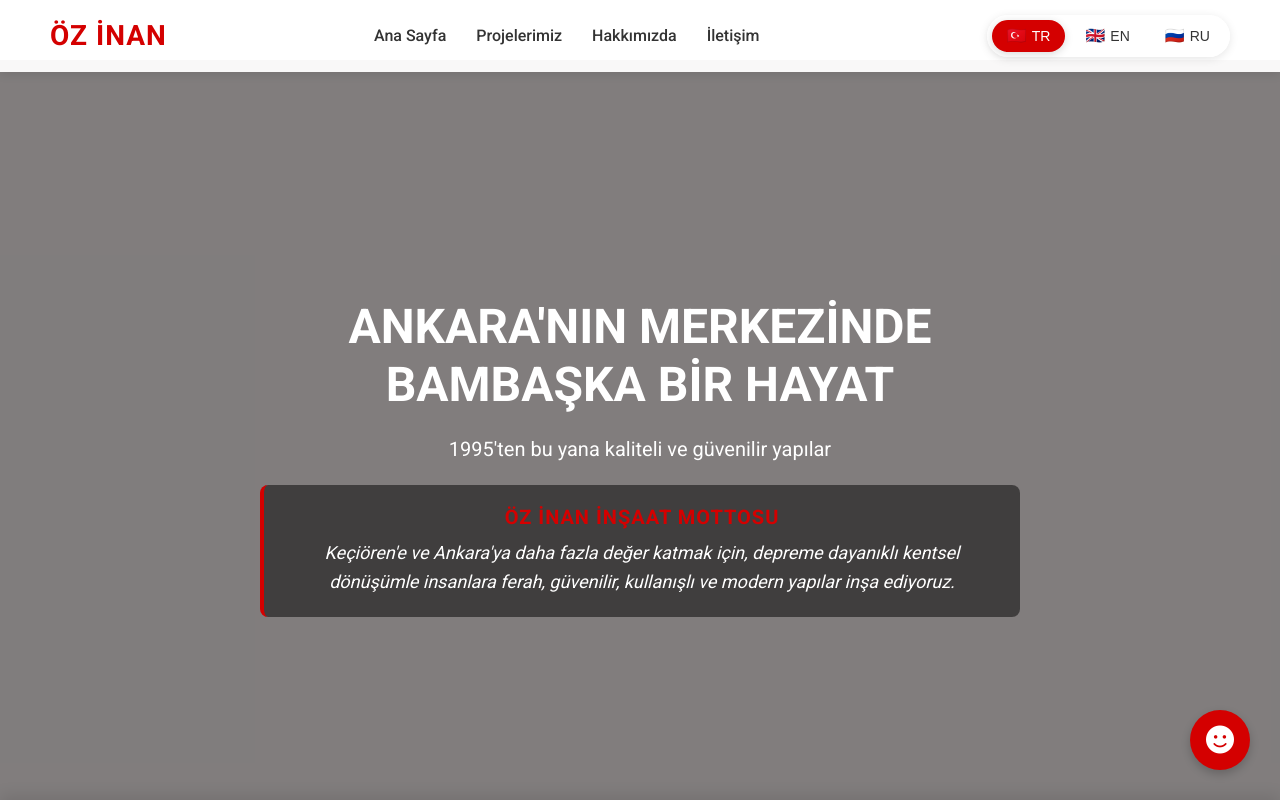
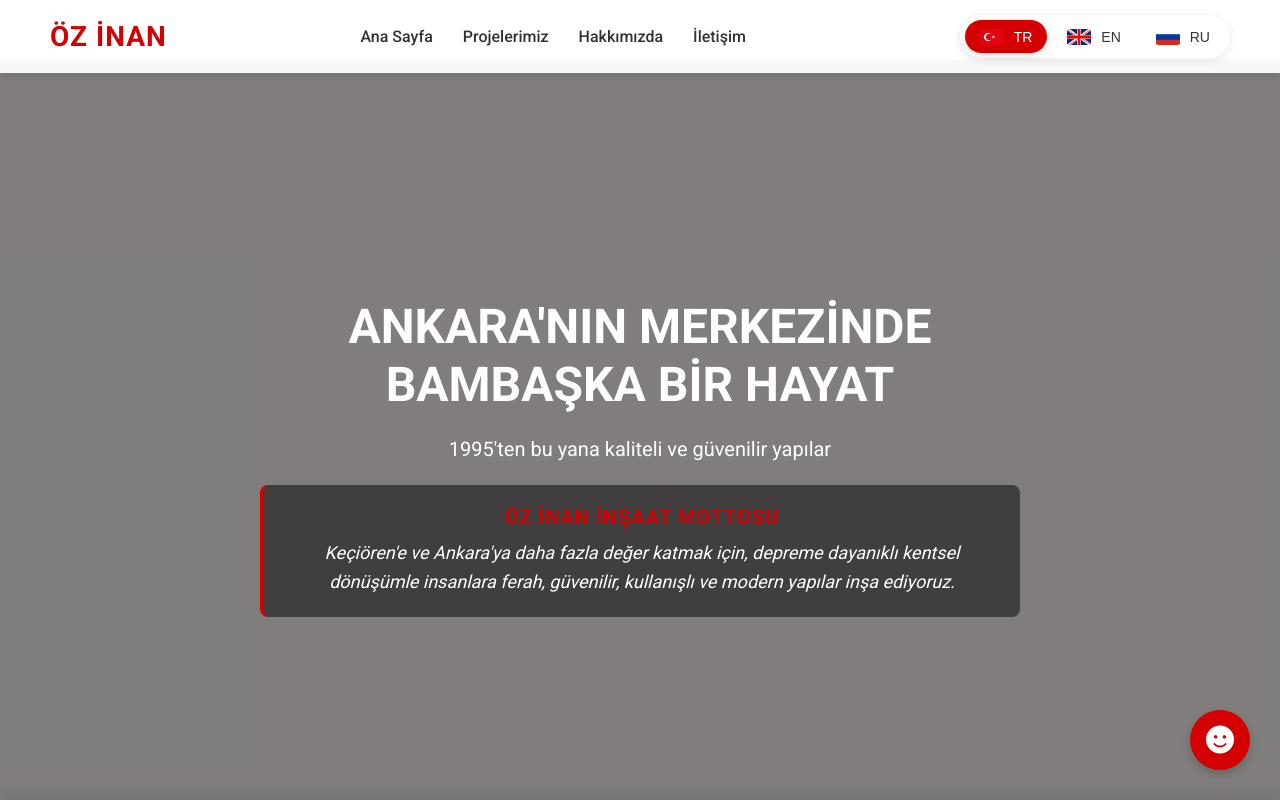
Before and after one commit to xDKRMx/OzInanWebsite, a plain HTML site: page index.html in a window 1280 px wide. Shown: the top 800 px of the page. Drawn offline with Linux system fonts and the light colour scheme.

Commit message:
flag resimleri halloldu

```diff
--- a/index.html
+++ b/index.html
@@ -29,15 +29,15 @@
         </nav>
         <div class="language-selector" style="z-index: 1000;">
             <button class="lang-btn" data-lang="tr">
-                <span class="flag-icon">🇹🇷</span>
+                <span class="flag-icon"><img src="assets/flags/tr.png" alt="TR"></span>
                 TR
             </button>
             <button class="lang-btn" data-lang="en">
-                <span class="flag-icon">🇬🇧</span>
+                <span class="flag-icon"><img src="assets/flags/en.png" alt="EN"></span>
                 EN
             </button>
             <button class="lang-btn" data-lang="ru">
-                <span class="flag-icon">🇷🇺</span>
+                <span class="flag-icon"><img src="assets/flags/ru.png" alt="RU"></span>
                 RU
             </button>
         </div>
--- a/styles.css
+++ b/styles.css
@@ -1316,9 +1316,16 @@ footer {
 }
 
 .flag-icon {
-    font-size: 16px;
-    line-height: 1;
     display: inline-block;
+    vertical-align: middle;
+    margin-right: 5px;
+}
+
+.flag-icon img {
+    width: 24px;
+    height: 16px;
+    object-fit: cover;
+    border-radius: 2px;
     vertical-align: middle;
 }
 
```
